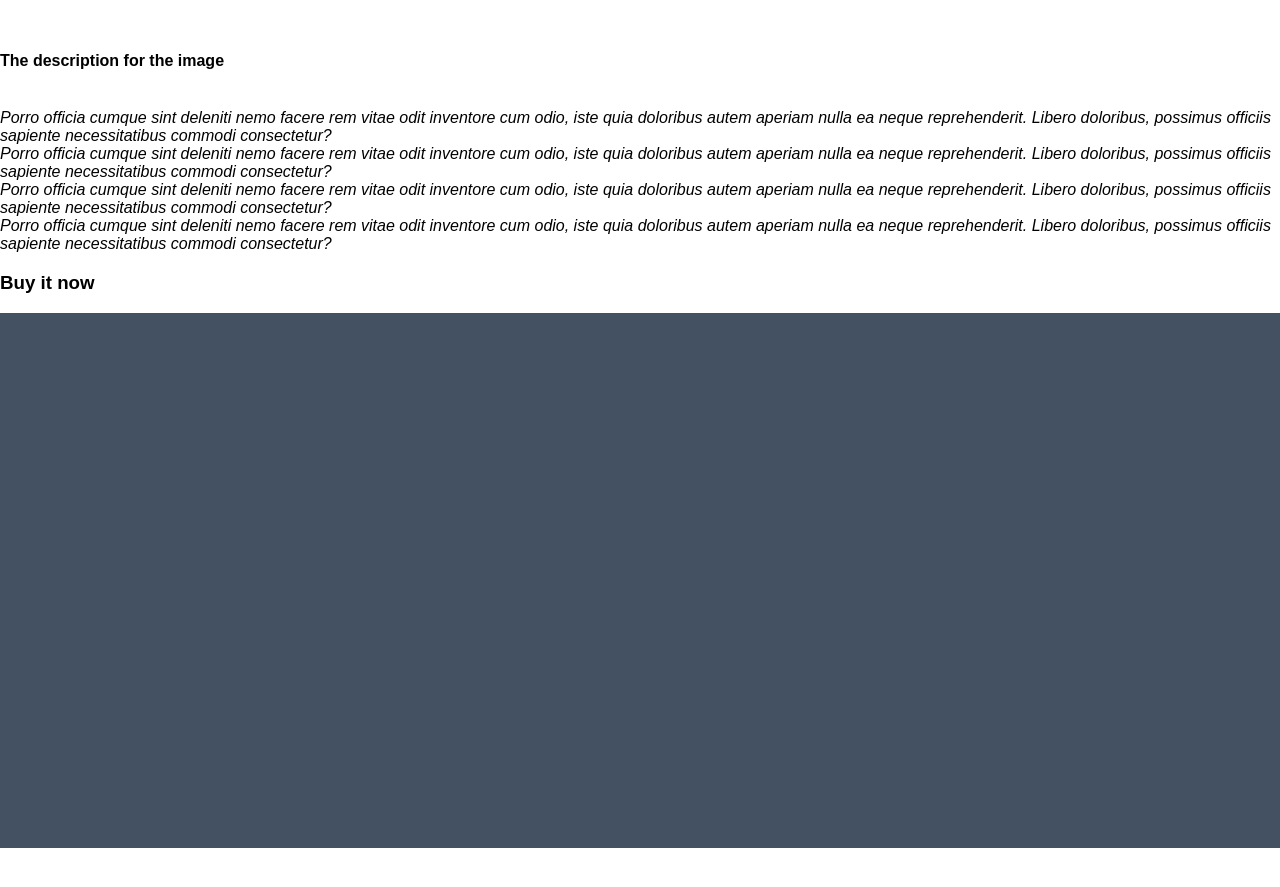
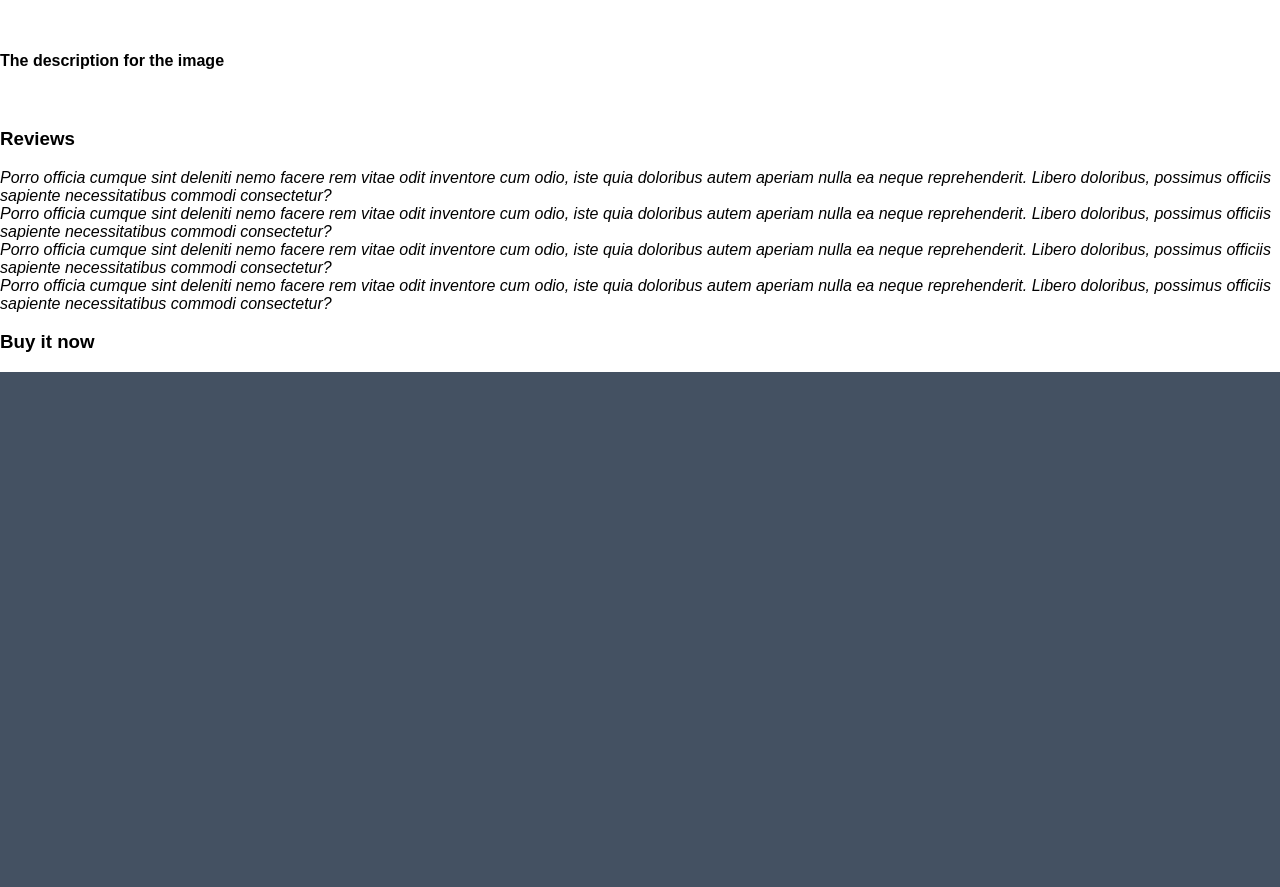
Before and after one commit to alexferdinand/GBhtml5css3, a plain HTML site: page index.html in a window 1280 px wide. Shown: the part 1360-2247 px from the top of the page. Before the commit the page ends 2208 px from the top, so only its background shows below. Drawn offline with Linux system fonts and the light colour scheme.

Commit message:
Добавил заголовок к тегу секции

```diff
--- a/index.html
+++ b/index.html
@@ -55,6 +55,7 @@
             </article>
         </section>
         <section class="reviews">
+           <h3>Reviews</h3>
             <div><img src="" alt=""><cite>Porro officia cumque sint deleniti nemo facere rem vitae odit inventore cum odio, iste quia doloribus autem aperiam nulla ea neque reprehenderit. Libero doloribus, possimus officiis sapiente necessitatibus commodi consectetur?</cite></div>
             <div><img src="" alt=""><cite>Porro officia cumque sint deleniti nemo facere rem vitae odit inventore cum odio, iste quia doloribus autem aperiam nulla ea neque reprehenderit. Libero doloribus, possimus officiis sapiente necessitatibus commodi consectetur?</cite></div>
             <div><img src="" alt=""><cite>Porro officia cumque sint deleniti nemo facere rem vitae odit inventore cum odio, iste quia doloribus autem aperiam nulla ea neque reprehenderit. Libero doloribus, possimus officiis sapiente necessitatibus commodi consectetur?</cite></div>
```
